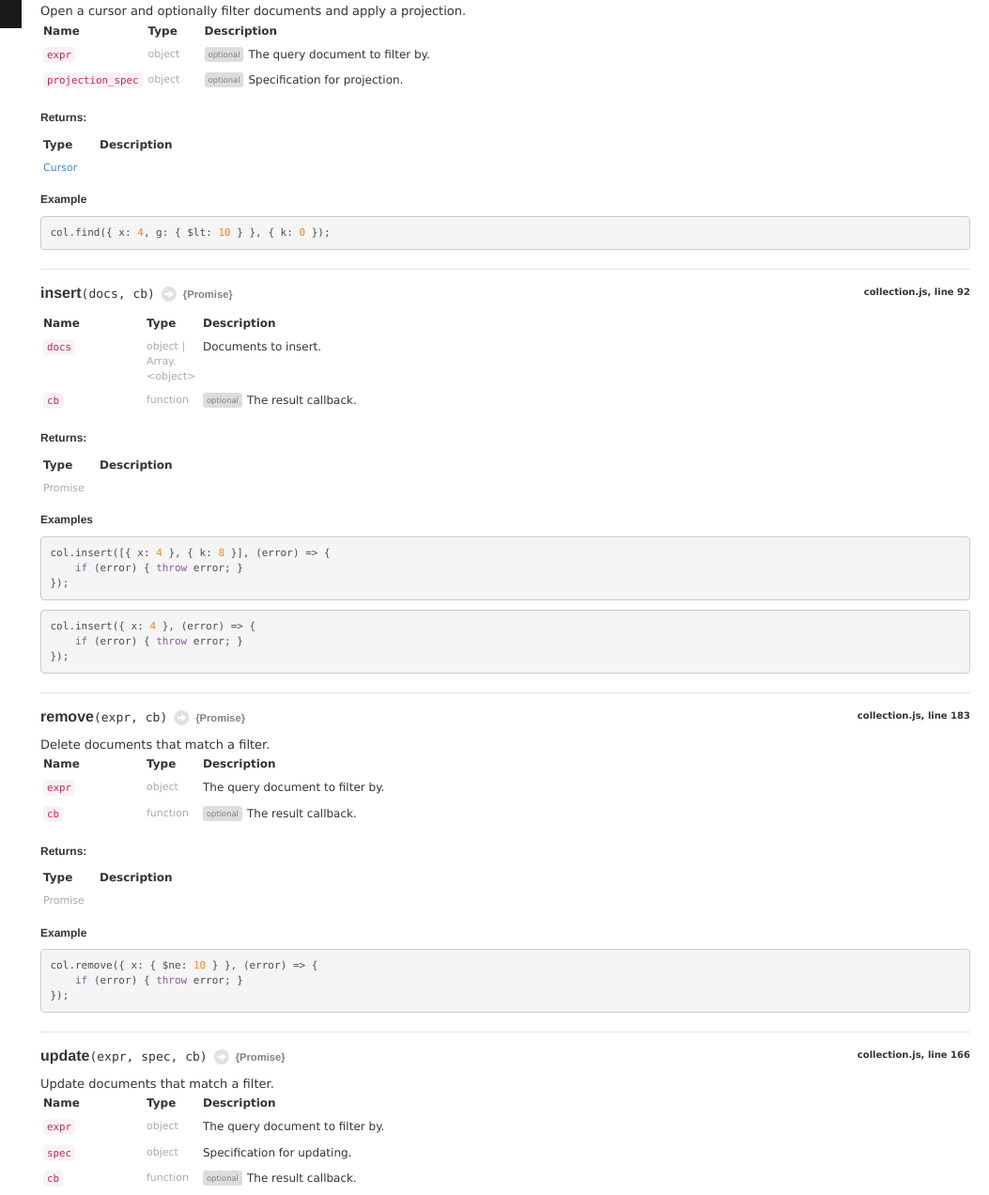
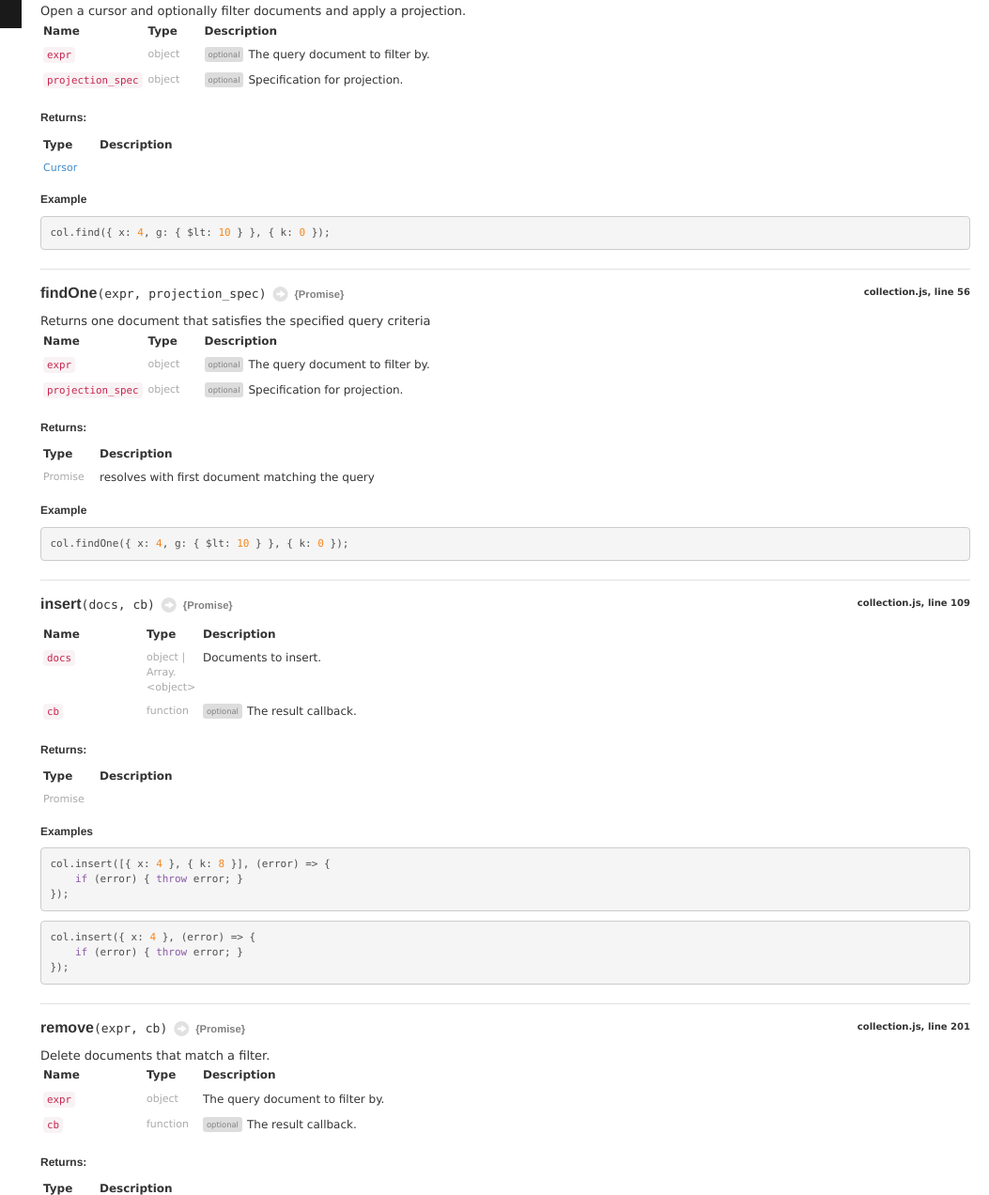
Before and after one commit to erikolson186/zangodb, a website: page docs/Collection.html in a window 1280 px wide. Shown: the part 770-2042 px from the top of the page at 94% size, without its empty margins (227-1280 px from the left). Drawn offline with Linux system fonts and the light colour scheme.

Commit message:
update docs for Collection#findOne

```diff
--- a/docs/Collection.html
+++ b/docs/Collection.html
@@ -65,6 +65,8 @@
                 <li data-name="Collection#aggregate"><a href="Collection.html#aggregate">aggregate</a></li>
 
                 <li data-name="Collection#find"><a href="Collection.html#find">find</a></li>
+
+                <li data-name="Collection#findOne"><a href="Collection.html#findOne">findOne</a></li>
 
                 <li data-name="Collection#insert"><a href="Collection.html#insert">insert</a></li>
 
@@ -334,7 +336,7 @@
 
 
         <div class="tag-source">
-            collection.js, line 59
+            collection.js, line 74
         </div>
 
     </div>
@@ -674,6 +676,196 @@
 
 <dt>
     <div class="nameContainer">
+        <h4 class="name" id="findOne">
+
+            findOne<span class="signature">(<span class="optional">expr</span>, <span class="optional">projection_spec</span>)</span><span class="glyphicon glyphicon-circle-arrow-right"></span><span class="type-signature returnType">{Promise}</span>
+        </h4>
+
+
+        <div class="tag-source">
+            collection.js, line 56
+        </div>
+
+    </div>
+
+
+</dt>
+<dd>
+
+
+    <div class="description">
+        Returns one document that satisfies the specified query criteria
+    </div>
+
+
+
+
+
+
+
+
+
+<table class="params">
+    <thead>
+	<tr>
+
+		<th>Name</th>
+
+
+		<th>Type</th>
+
+
+
+		<th class="last">Description</th>
+	</tr>
+	</thead>
+
+	<tbody>
+
+
+        <tr>
+
+                <td class="name"><code>expr</code></td>
+
+
+            <td class="type">
+
+
+<span class="param-type">object</span>
+
+
+
+            </td>
+
+
+
+            <td class="description last">
+
+
+                        <span class="optional">optional</span>
+
+
+
+
+
+                The query document to filter by.</td>
+        </tr>
+
+
+
+        <tr>
+
+                <td class="name"><code>projection_spec</code></td>
+
+
+            <td class="type">
+
+
+<span class="param-type">object</span>
+
+
+
+            </td>
+
+
+
+            <td class="description last">
+
+
+                        <span class="optional">optional</span>
+
+
+
+
+
+                Specification for projection.</td>
+        </tr>
+
+
+	</tbody>
+</table>
+
+
+
+<dl class="details">
+
+
+
+
+
+
+
+
+
+
+
+
+
+
+
+
+
+
+
+
+
+</dl>
+
+
+
+
+
+
+
+
+
+
+
+    <h5>Returns:</h5>
+
+
+
+<table class="params">
+    <thead>
+    <tr>
+
+        <th>Type</th>
+        <th class="last">Description</th>
+    </tr>
+    </thead>
+    <tbody>
+
+        <tr>
+
+            <td class="type">
+
+                        Promise
+
+
+            </td>
+            <td class="description last">resolves with first document matching the query</td>
+        </tr>
+
+    </tbody>
+</table>
+
+
+
+
+        <h5>Example</h5>
+
+
+
+    <pre class="prettyprint"><code>col.findOne({ x: 4, g: { $lt: 10 } }, { k: 0 });</code></pre>
+
+
+
+</dd>
+
+
+
+<dt>
+    <div class="nameContainer">
         <h4 class="name" id="insert">
 
             insert<span class="signature">(docs, <span class="optional">cb</span>)</span><span class="glyphicon glyphicon-circle-arrow-right"></span><span class="type-signature returnType">{Promise}</span>
@@ -681,7 +873,7 @@
 
 
         <div class="tag-source">
-            collection.js, line 92
+            collection.js, line 109
         </div>
 
     </div>
@@ -877,7 +1069,7 @@
 
 
         <div class="tag-source">
-            collection.js, line 183
+            collection.js, line 201
         </div>
 
     </div>
@@ -1067,7 +1259,7 @@
 
 
         <div class="tag-source">
-            collection.js, line 166
+            collection.js, line 184
         </div>
 
     </div>
@@ -1295,7 +1487,7 @@
 
 
         <footer>
-            Documentation generated by <a target="_blank" href="https://github.com/jsdoc3/jsdoc">JSDoc 3.4.2</a> on Sat Feb 25 2017 21:24:27 GMT-0500 (Eastern Standard Time)
+            Documentation generated by <a target="_blank" href="https://github.com/jsdoc3/jsdoc">JSDoc 3.4.3</a> on Mon May 01 2017 12:20:41 GMT-0700 (PDT)
         </footer>
     </div>
 </div>
```
Also changed, not shown: docs/Cursor.html (+3 -1 lines), docs/Db.html (+3 -1 lines), docs/index.html (line endings or trailing spaces).
